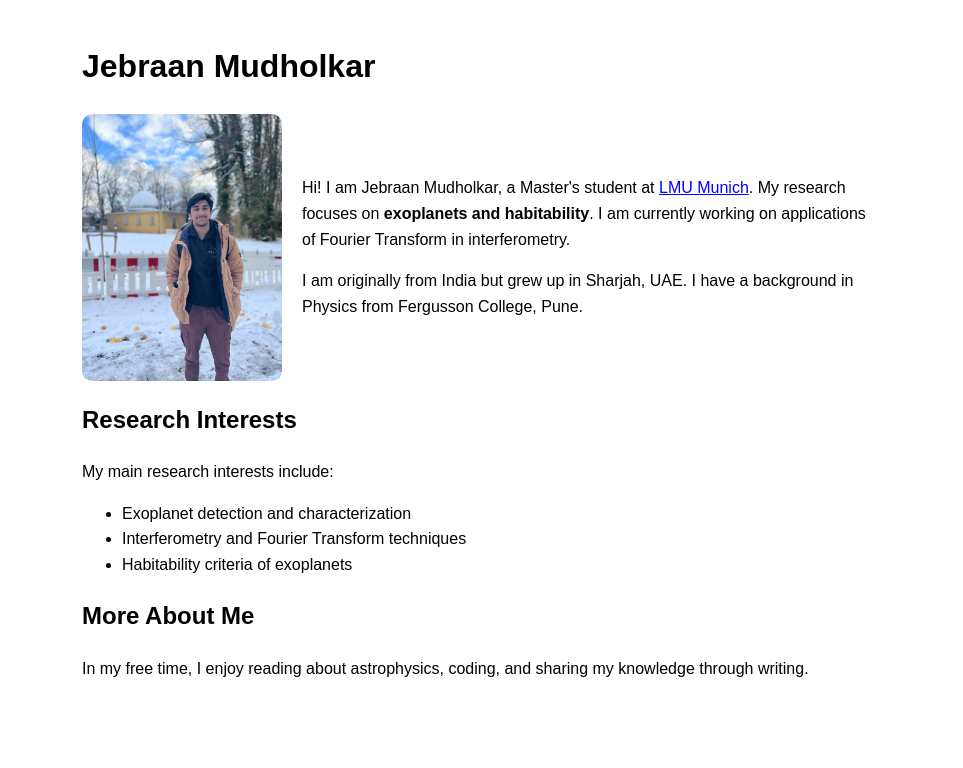
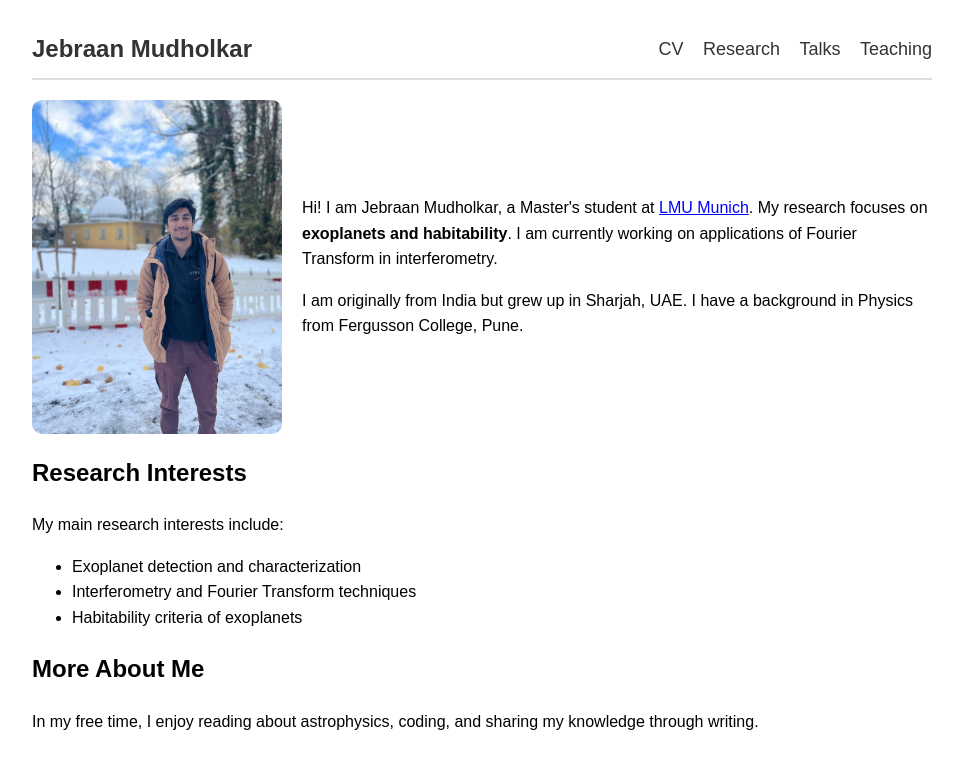
Before and after one commit to proxima786/example.github.io, a plain HTML site: page index.html in a window 1280 px wide. Shown: the whole page, without its empty margins (158-1121 px from the left). Drawn offline with Linux system fonts and the light colour scheme.

Commit message:
Update index.html

```diff
--- a/index.html
+++ b/index.html
@@ -5,25 +5,48 @@
     <meta name="viewport" content="width=device-width, initial-scale=1.0">
     <title>Jebraan Mudholkar</title>
     <style>
+        /* General Styling */
         body {
             font-family: Arial, sans-serif;
-            max-width: 800px;
+            max-width: 900px;
             margin: auto;
             padding: 20px;
             line-height: 1.6;
         }
-        h1 {
-            text-align: left;
+
+        /* Navigation Bar */
+        .navbar {
+            display: flex;
+            justify-content: space-between;
+            align-items: center;
+            padding: 10px 0;
+            border-bottom: 2px solid #ddd;
         }
-        img {
-            width: 200px;
-            border-radius: 10px;
-            float: left;
-            margin-right: 20px;
+        .navbar h1 {
+            font-size: 24px;
+            margin: 0;
+            color: #333;
         }
+        .navbar a {
+            text-decoration: none;
+            color: #333;
+            margin-left: 15px;
+            font-size: 18px;
+        }
+        .navbar a:hover {
+            color: #007bff;
+        }
+
+        /* Profile Section */
         .container {
             display: flex;
             align-items: center;
+            margin-top: 20px;
+        }
+        img {
+            width: 250px; /* Increased size */
+            border-radius: 10px;
+            margin-right: 20px;
         }
         .text {
             flex: 1;
@@ -35,7 +58,18 @@
 </head>
 <body>
 
-    <h1>Jebraan Mudholkar</h1>
+    <!-- Navigation Bar -->
+    <div class="navbar">
+        <h1>Jebraan Mudholkar</h1>
+        <div>
+            <a href="#">CV</a>
+            <a href="#">Research</a>
+            <a href="#">Talks</a>
+            <a href="#">Teaching</a>
+        </div>
+    </div>
+
+    <!-- Profile Section -->
     <div class="container">
         <img src="profile.jpg" alt="Jebraan Mudholkar">
         <div class="text">
```
